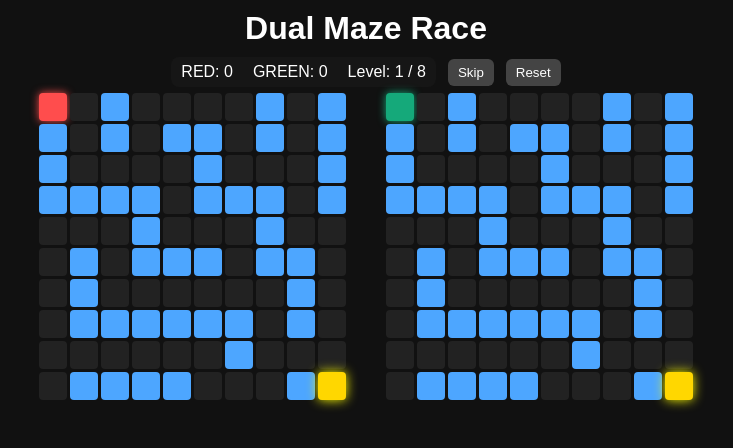
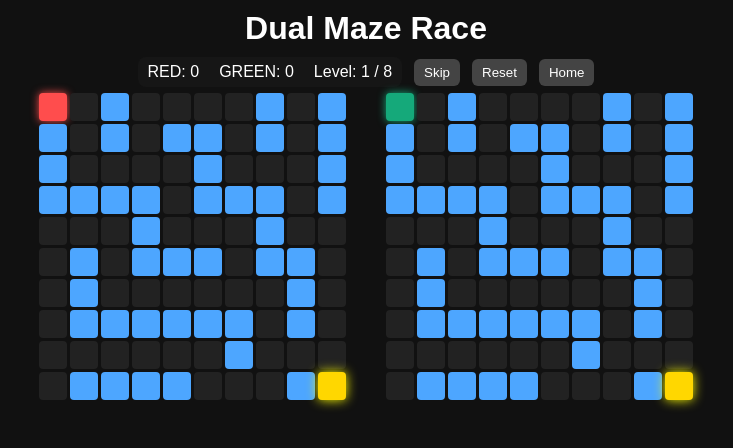
Before and after one commit to prest000/IS-resume-final-project, a plain HTML site: page game.html in a window 1280 px wide. Shown: the whole page, without its empty margins (274-1007 px from the left). Drawn offline with Linux system fonts and the light colour scheme.

Commit message:
Update game.html

```diff
--- a/game.html
+++ b/game.html
@@ -129,7 +129,10 @@ button:hover { background:#666; }
   </div>
   <button id="skip-button">Skip</button>
   <button id="restart-button">Reset</button>
+  <!-- Home button -->
+  <button id="home-button" onclick="location.href='index.html'">Home</button>
 </div>
+
 
 <div id="game-container">
   <div id="maze1" class="maze"></div>
```
